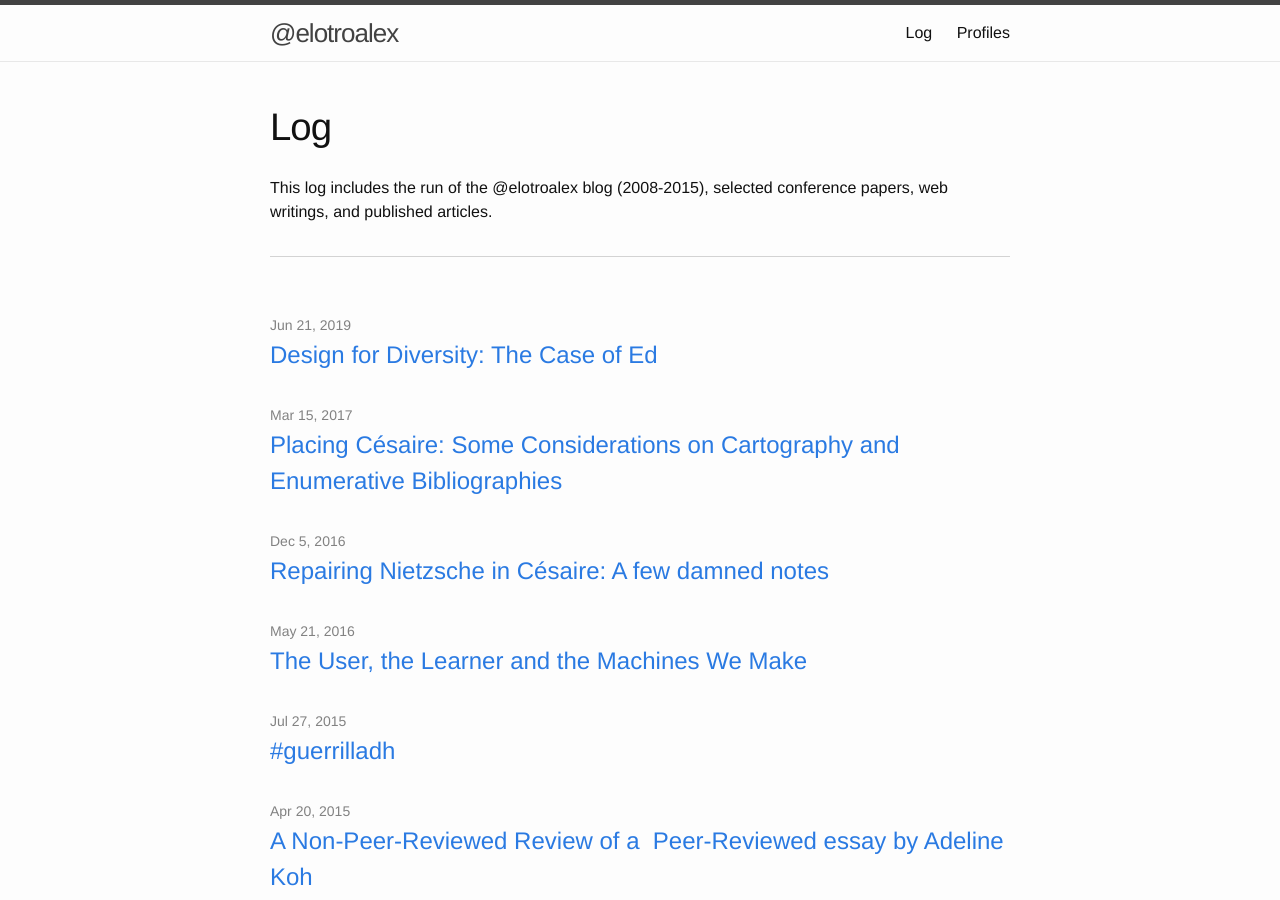
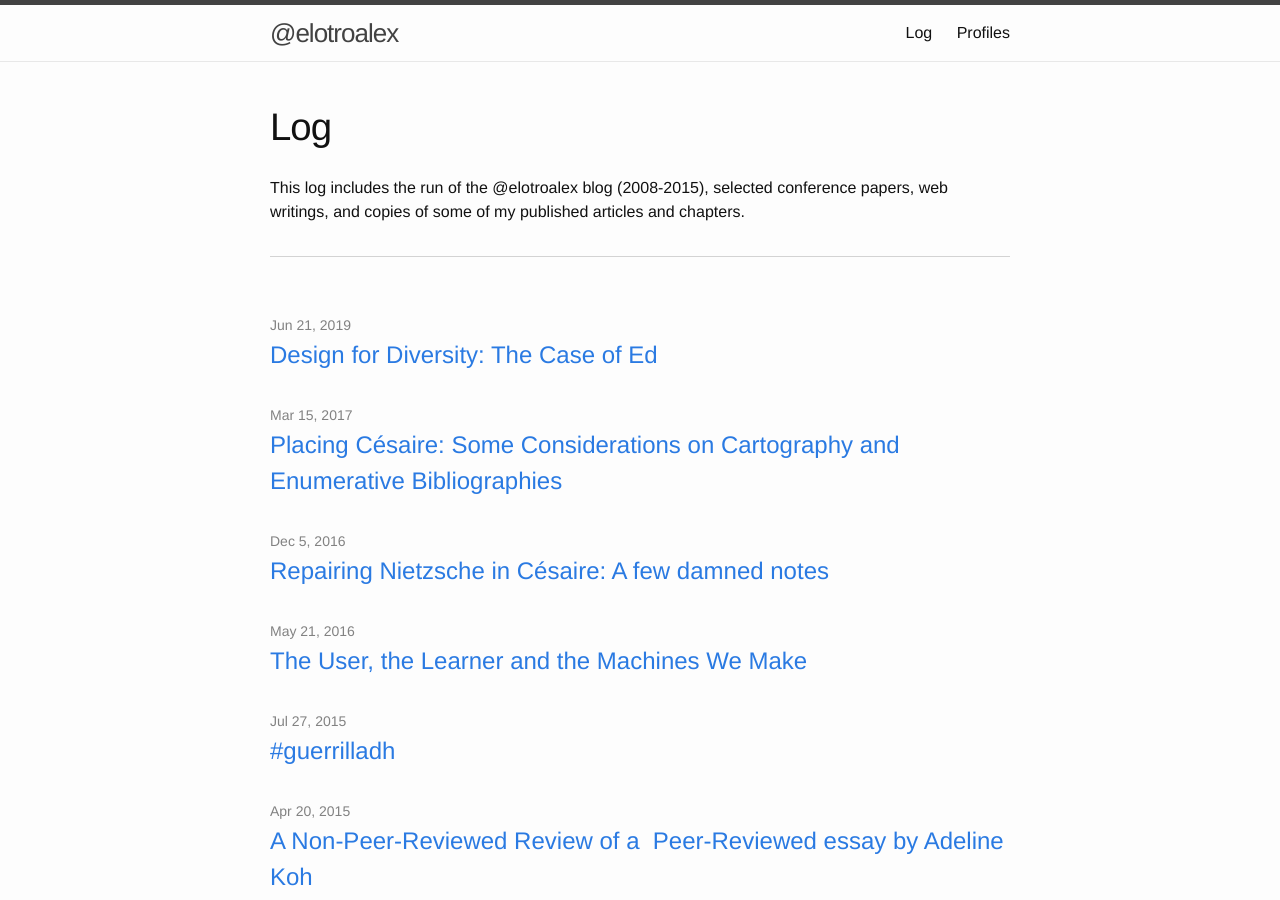
Before and after one commit to elotroalex/elotroalex, a Jekyll site: the page built from log.html, in a window 1280 px wide and 900 px high. Built offline with Jekyll 4.4.1, drawn with Linux system fonts in a browser that asks for light colours.

Commit message:
small tweak to log

```diff
--- a/log.html
+++ b/log.html
@@ -4,7 +4,7 @@ title: Log
 permalink: /log/
 ---
 
-This log includes the run of the @elotroalex blog (2008-2015), selected conference papers, web writings, and published articles.
+This log includes the run of the @elotroalex blog (2008-2015), selected conference papers, web writings, and copies of some of my published articles and chapters.
 
 <br>
 <hr>
```
